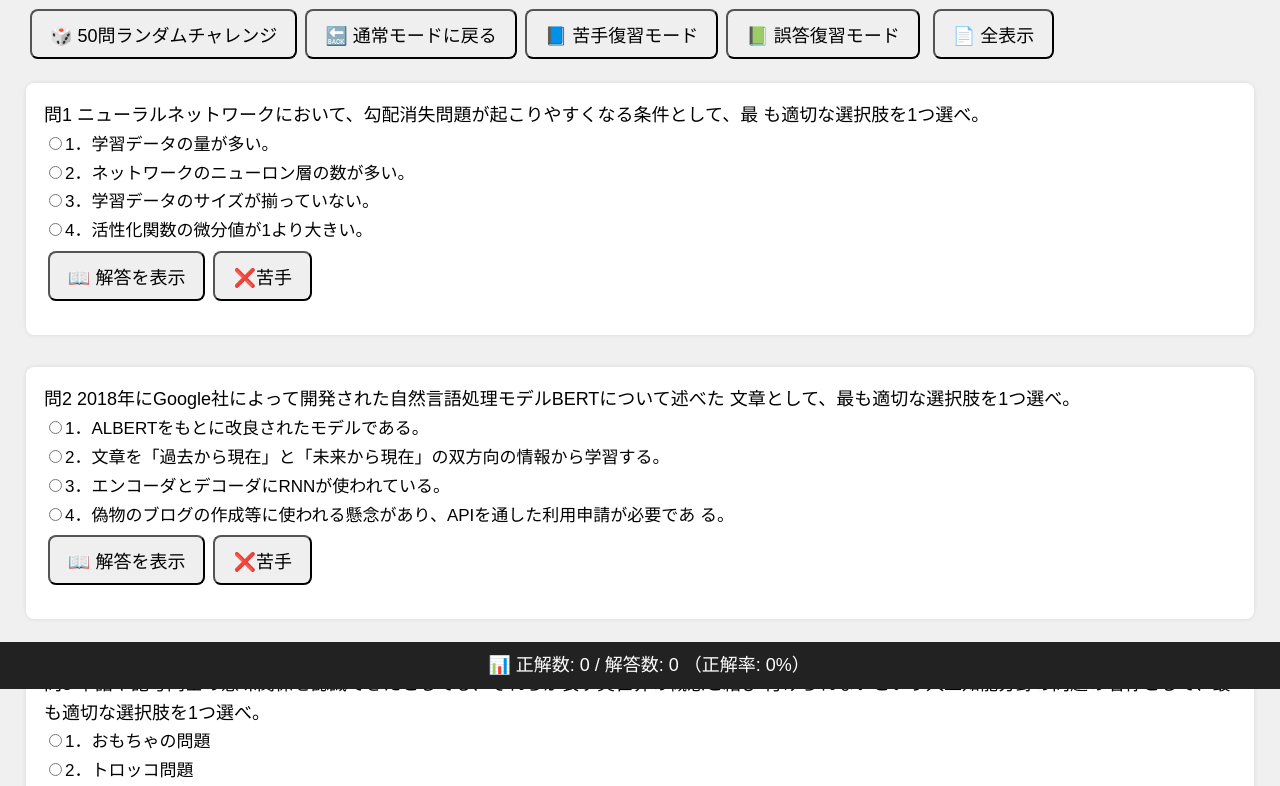
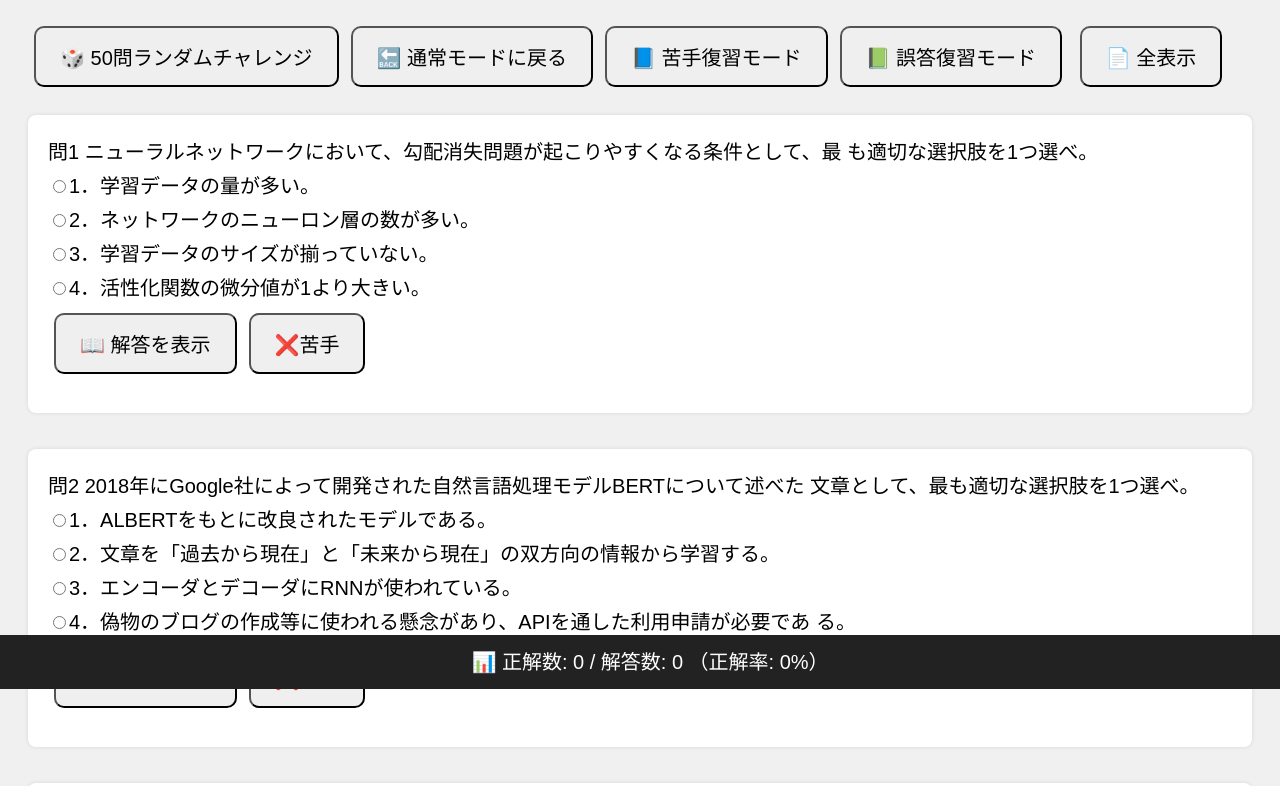
Before and after one commit to MountailBlack/MountailBlack.github.io, a plain HTML site: page index.html in a window 1280 px wide. Shown: the part 111-897 px from the top of the page. Drawn offline with Linux system fonts and the light colour scheme.

Commit message:
Update index.html

```diff
--- a/index.html
+++ b/index.html
@@ -62,6 +62,26 @@ button {
   margin-right: 12px;
   transform: scale(1.5);
   vertical-align: middle;
+}
+
+body {
+    font-size: 20px;
+    line-height: 1.7;
+}
+h3 {
+    font-size: 22px;
+}
+button {
+    font-size: 20px !important;
+    padding: 14px 24px !important;
+    margin: 8px 6px !important;
+    border-radius: 10px;
+}
+label {
+    font-size: 20px;
+}
+.result-box {
+    font-size: 22px;
 }
 </style>
 </head>
```
